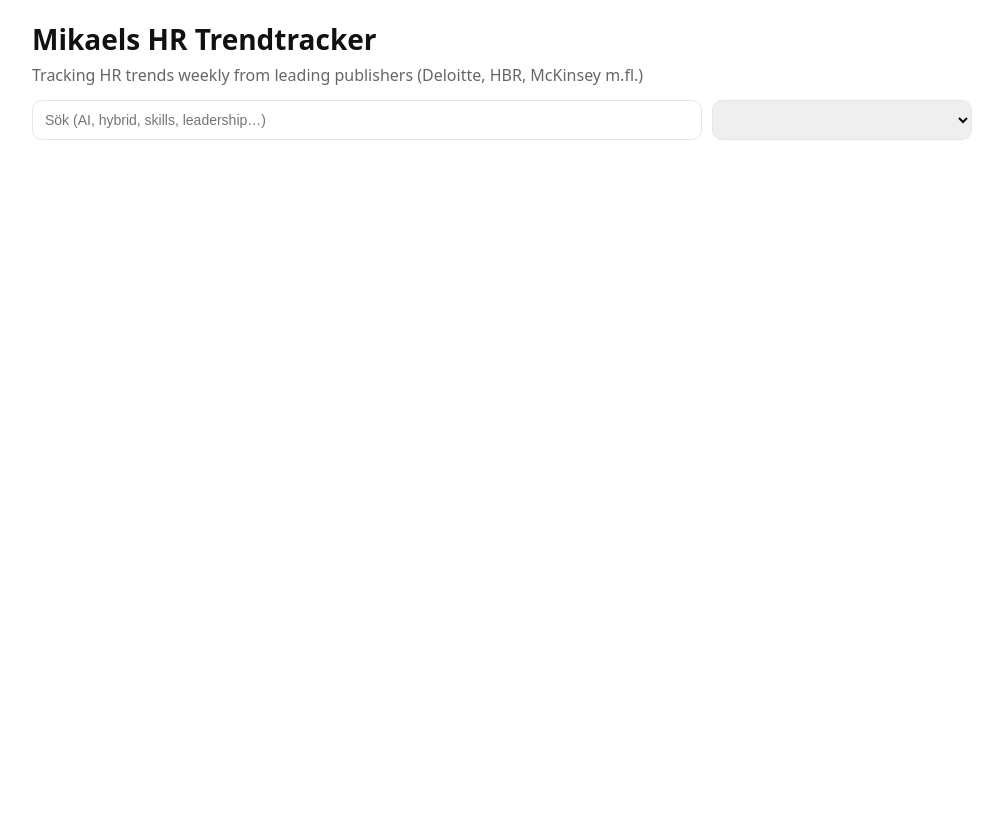
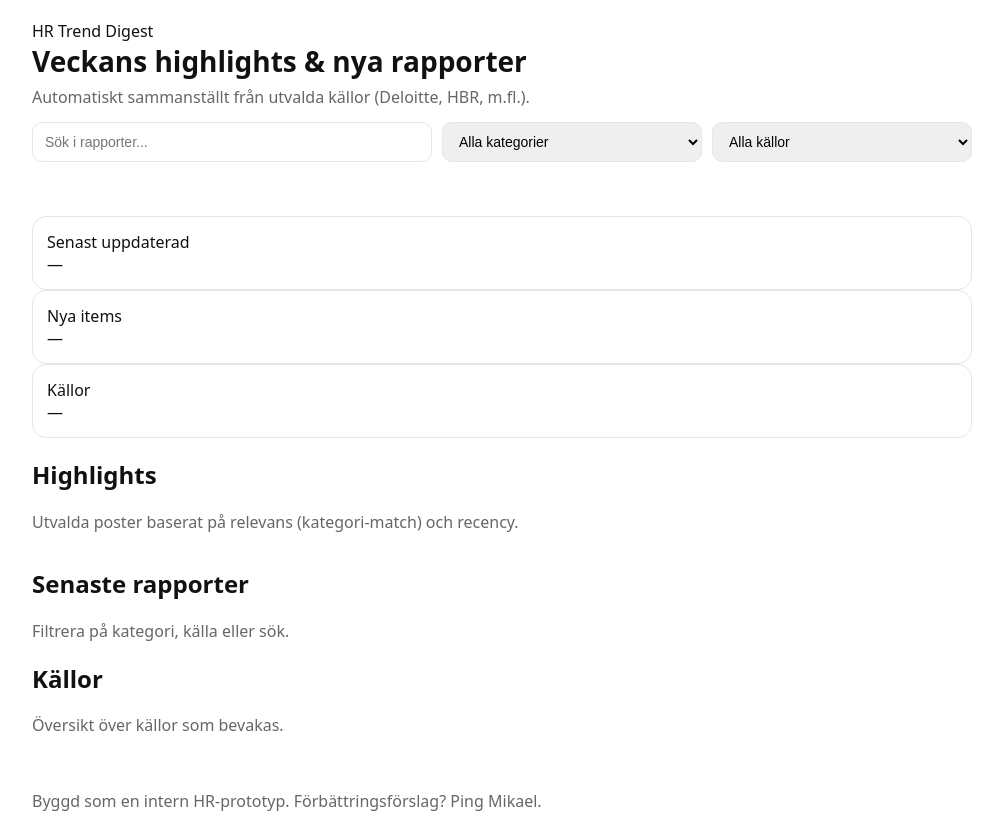
Before and after one commit to msilverhage-jpg/Mikaels-HR-Trendtracker, a website: page docs/index.html in a window 1280 px wide. Shown: the whole page, without its empty margins (138-1141 px from the left). Before the commit the page ends 800 px from the top, so only its background shows below. Drawn offline with Linux system fonts and the light colour scheme.

Commit message:
Update index.html

```diff
--- a/docs/index.html
+++ b/docs/index.html
@@ -3,25 +3,84 @@
 <head>
   <meta charset="utf-8" />
   <meta name="viewport" content="width=device-width, initial-scale=1" />
-  <title>Mikaels HR Trendtracker</title>
+  <title>HR Trend Digest</title>
   <link rel="stylesheet" href="./styles.css" />
 </head>
 <body>
-  <header class="wrap">
-    <h1>Mikaels HR Trendtracker</h1>
-    <p class="muted">
-      Tracking HR trends weekly from leading publishers (Deloitte, HBR, McKinsey m.fl.)
-    </p>
+  <header class="topbar">
+    <div class="wrap topbar__inner">
+      <div>
+        <div class="eyebrow">HR Trend Digest</div>
+        <h1>Veckans highlights & nya rapporter</h1>
+        <p class="muted">Automatiskt sammanställt från utvalda källor (Deloitte, HBR, m.fl.).</p>
+      </div>
 
-    <div class="controls">
-      <input
-        id="q"
-        type="search"
-        placeholder="Sök (AI, hybrid, skills, leadership…)">
-      <select id="source"></select>
+      <div class="controls">
+        <input id="q" type="search" placeholder="Sök i rapporter..." />
+        <select id="category">
+          <option value="all">Alla kategorier</option>
+          <option value="ai">AI & produktivitet</option>
+          <option value="hybrid">Hybrid & kultur</option>
+          <option value="skills">Skills & reskilling</option>
+          <option value="rewards">Comp & rewards</option>
+          <option value="leadership">Ledarskap</option>
+        </select>
+        <select id="source"></select>
+      </div>
     </div>
-
-    <div id="meta" class="meta"></div>
   </header>
 
-  <ma
+  <main class="wrap">
+    <section class="cards">
+      <div class="card card--meta">
+        <div class="kpi">
+          <div class="kpi__label">Senast uppdaterad</div>
+          <div id="updatedAt" class="kpi__value">—</div>
+        </div>
+      </div>
+      <div class="card card--meta">
+        <div class="kpi">
+          <div class="kpi__label">Nya items</div>
+          <div id="count" class="kpi__value">—</div>
+        </div>
+      </div>
+      <div class="card card--meta">
+        <div class="kpi">
+          <div class="kpi__label">Källor</div>
+          <div id="sourcesCount" class="kpi__value">—</div>
+        </div>
+      </div>
+    </section>
+
+    <section class="section">
+      <div class="section__head">
+        <h2>Highlights</h2>
+        <p class="muted">Utvalda poster baserat på relevans (kategori-match) och recency.</p>
+      </div>
+      <div id="highlights" class="grid"></div>
+    </section>
+
+    <section class="section">
+      <div class="section__head">
+        <h2>Senaste rapporter</h2>
+        <p class="muted">Filtrera på kategori, källa eller sök.</p>
+      </div>
+      <div id="list" class="list"></div>
+    </section>
+
+    <section class="section">
+      <div class="section__head">
+        <h2>Källor</h2>
+        <p class="muted">Översikt över källor som bevakas.</p>
+      </div>
+      <div id="sources" class="badges"></div>
+    </section>
+  </main>
+
+  <footer class="wrap footer">
+    <span class="muted">Byggd som en intern HR-prototyp. Förbättringsförslag? Ping Mikael.</span>
+  </footer>
+
+  <script src="./app.js"></script>
+</body>
+</html>
```
